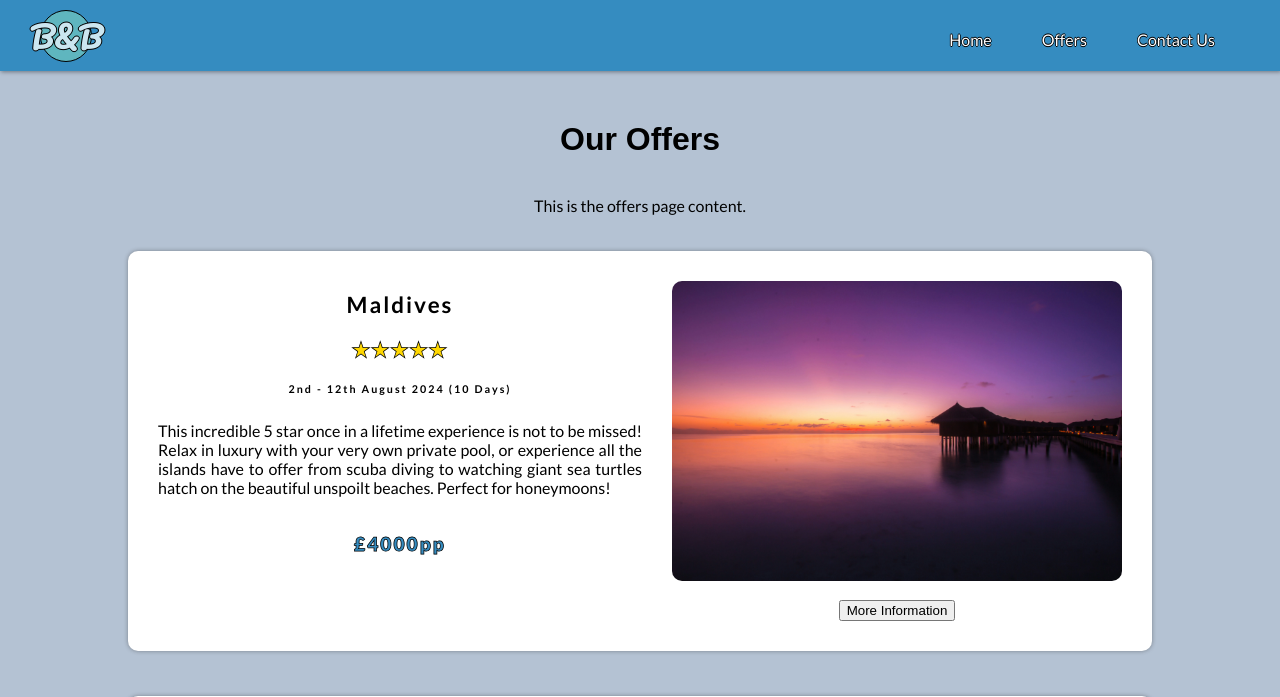
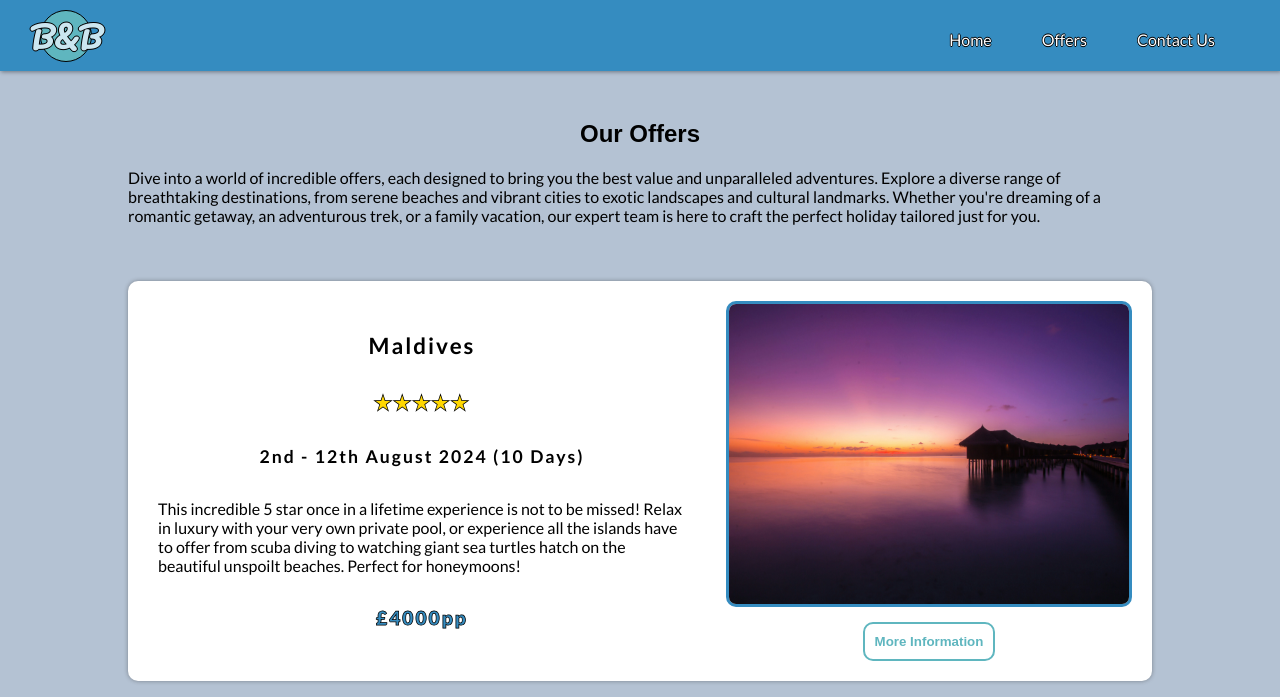
Before and after one commit to Craig-Codes/Book-Board_Travel, a PHP site: page /pages/offers.php in a window 1280 px wide. Shown: the top 697 px of the page. Run offline with PHP 8.4, Linux system fonts and the light colour scheme.

Commit message:
Offer page styling

```diff
--- a/Book&Board/css/offers.css
+++ b/Book&Board/css/offers.css
@@ -11,18 +11,28 @@
   height: auto; /* Auto height to accommodate content */
 }
 
+.container {
+  max-width: 1200px;
+  width: 80vw;
+  padding-bottom: 20px;
+}
+
+.container p {
+  text-align: left;
+}
+
 /* Styles for each offer card */
 .offer-card {
   display: flex; /* Use flexbox layout */
   flex-direction: row; /* Horizontal layout */
   background-color: white; /* White background color */
   gap: 30px; /* Gap between elements inside the card */
-  max-width: 1500px; /* Maximum width */
+  max-width: 1200px; /* Maximum width */
   width: 80vw; /* 80% of the viewport width */
   height: 400px; /* Fixed height */
   border-radius: 10px; /* Rounded corners */
   transition: 0.5s; /* Smooth transition effect */
-  padding: 30px; /* Padding inside the card */
+  padding: 20px; /* Padding inside the card */
   box-sizing: border-box; /* Include padding in the width */
   box-shadow: 0 0 4px rgba(33, 33, 33, 0.4); /* Shadow effect */
 }
@@ -31,9 +41,17 @@
 .offer-card h4,
 h5,
 h6 {
-  margin: 10px; /* Margin around headings */
+  margin: 0px; /* Margin around headings */
+  margin-left: 10px;
+  margin-right: 10px;
   color: black; /* Text color */
   letter-spacing: 2px; /* Spacing between letters */
+}
+
+.offer-card p {
+  margin: 0px;
+  margin-left: 10px;
+  margin-right: 10px;
 }
 
 /* Specific style for h4 in the offer card */
@@ -63,11 +81,17 @@ h6 {
   letter-spacing: 2px; /* Spacing between letters */
   font-size: 1.2rem; /* Font size */
   font-weight: 900; /* Extra bold font weight */
+  padding: 0px;
+  margin: 0px;
 }
 
 /* Travel description style */
 .travel-description {
-  text-align: justify; /* Justified text alignment */
+  text-align: left; /* Justified text alignment */
+}
+
+.travel-dates {
+  font-size: 1.1rem;
 }
 
 /* Container for offer details */
@@ -75,6 +99,7 @@ h6 {
   display: flex; /* Use flexbox layout */
   flex-grow: 2; /* Allow to grow */
   flex-direction: column; /* Vertical layout */
+  justify-content: space-evenly;
 }
 
 /* Container for offer image */
@@ -91,11 +116,91 @@ h6 {
   width: 400px; /* Fixed width */
   height: 300px; /* Fixed height */
   border-radius: 10px; /* Rounded corners */
+  border: 3px solid rgb(53, 140, 192);
+}
+
+.offer-card button {
+  background-color: white;
+  border: 2px solid rgb(95, 182, 191);
+  color: rgb(95, 182, 191);
+  cursor: pointer;
+  padding: 10px;
+  border-radius: 10px;
+  transition: 0.25s ease-in-out;
+  font-weight: bold;
+}
+
+.offer-card button:hover {
+  background-color: rgba(95, 182, 191, 0.3);
 }
 
 /* Media query for larger screens */
-@media (min-width: 1200px) {
+
+@media (max-width: 999px) {
   .offer-image img {
-    width: 450px; /* Increased width for larger screens */
+    width: 325px; /* Increased width for larger screens */
+    height: 243.75px;
+  }
+
+  .offer-image {
+    justify-content: space-evenly; /* Space items evenly */
   }
 }
+
+@media (max-width: 912px) {
+  .offer-card {
+    height: 450px;
+  }
+}
+
+@media (max-width: 800px) {
+  .offer-card {
+    height: 675px;
+    flex-direction: column;
+    gap: 10px;
+  }
+
+  .offer-details {
+    flex-grow: 1; /* equal portions of box for details and image */
+  }
+
+  .offer-details h4,
+  h5,
+  .offer-card p,
+  .offer-price {
+    padding: 0px;
+    margin: 5px;
+    margin-left: 5px;
+    margin-right: 5px;
+  }
+
+  .offer-image {
+    justify-content: space-between;
+  }
+  .offer-image img {
+    width: 400px; /* Increased width for larger screens */
+    height: 300px;
+  }
+}
+
+@media (max-width: 580px) {
+  .offer-image img {
+    width: 325px; /* Increased width for larger screens */
+    height: 243.75px;
+  }
+
+  .offer-card {
+    height: 600px;
+  }
+}
+
+@media (max-width: 450px) {
+  .offer-image img {
+    width: 275px; /* Increased width for larger screens */
+    height: 206.25px;
+  }
+
+  .offer-card {
+    height: 625px;
+  }
+}
--- a/Book&Board/pages/offers.php
+++ b/Book&Board/pages/offers.php
@@ -5,9 +5,16 @@
 <?php include '../scripts/offerData.php'; ?>
 
 <main>
-    <h1>Our Offers</h1>
-    <p>This is the offers page content.</p>
+    <section class="container">
+        <h1>Our Offers</h1>
+        <p>Dive into a world of incredible
+            offers, each designed to bring you the best value and unparalleled adventures. Explore a diverse range
+            of breathtaking destinations, from serene beaches and vibrant cities to exotic landscapes and cultural
+            landmarks. Whether you're dreaming of a romantic getaway, an adventurous trek, or a family vacation, our
+            expert team is here to craft the perfect holiday tailored just for you.</p>
+    </section>
     <section>
+
         <div id="best-selling-offers">
 
             <!-- loop through the imported allOffers array of offer objects, to create an offer card for each -->
@@ -16,7 +23,7 @@
                 <div class="offer-details">
                     <h4 class="card-title"><?php echo ($offer->location) ?></h4>
                     <h5 class="star-rating"><?php echo ($offer->starRating) ?></h5>
-                    <h6 class="travel-dates"><?php echo ($offer->dates) ?></h6>
+                    <h5 class="travel-dates"><?php echo ($offer->dates) ?></h5>
                     <p class="travel-description"><?php echo ($offer->description) ?></p>
                     <p class="offer-price"><?php echo ($offer->price) ?></p>
                 </div>
```
Also changed, not shown: Book&Board/css/home.css (+7 -1 lines).
